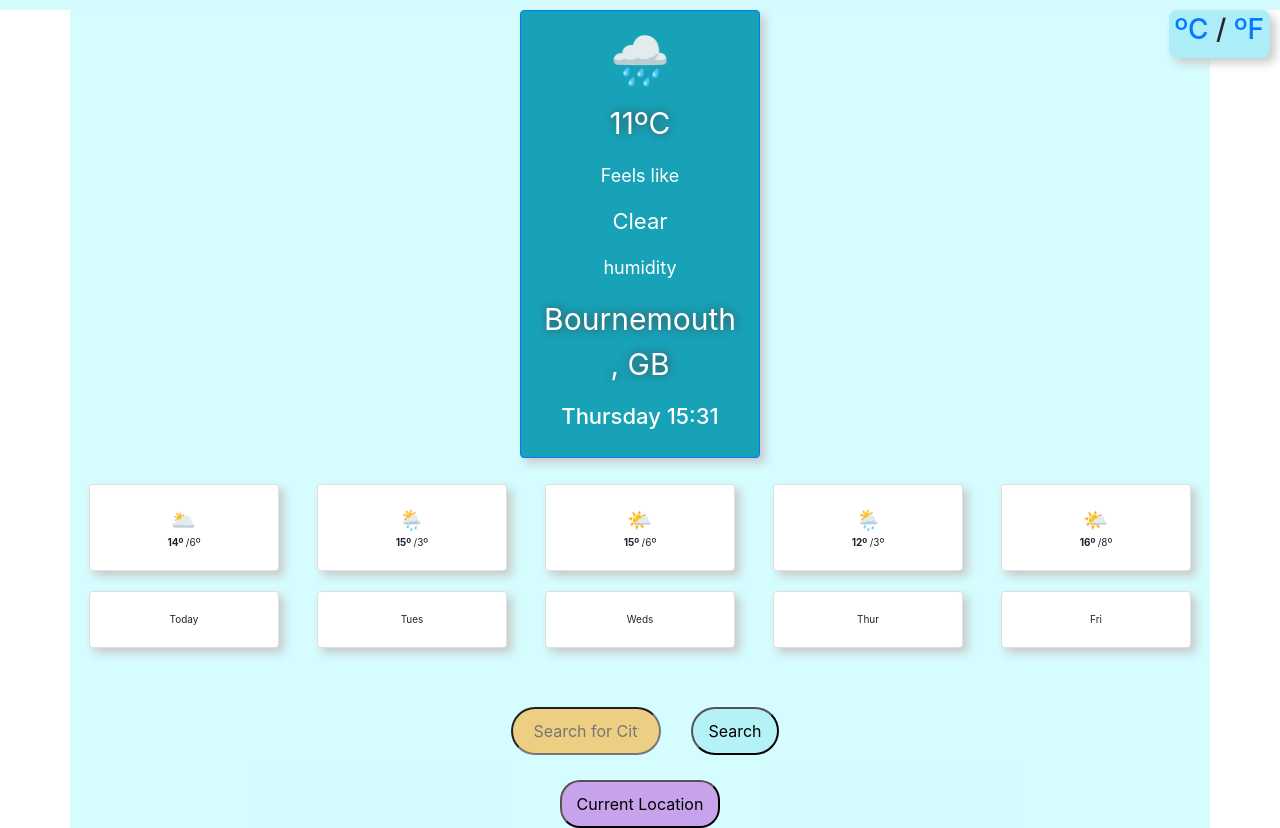
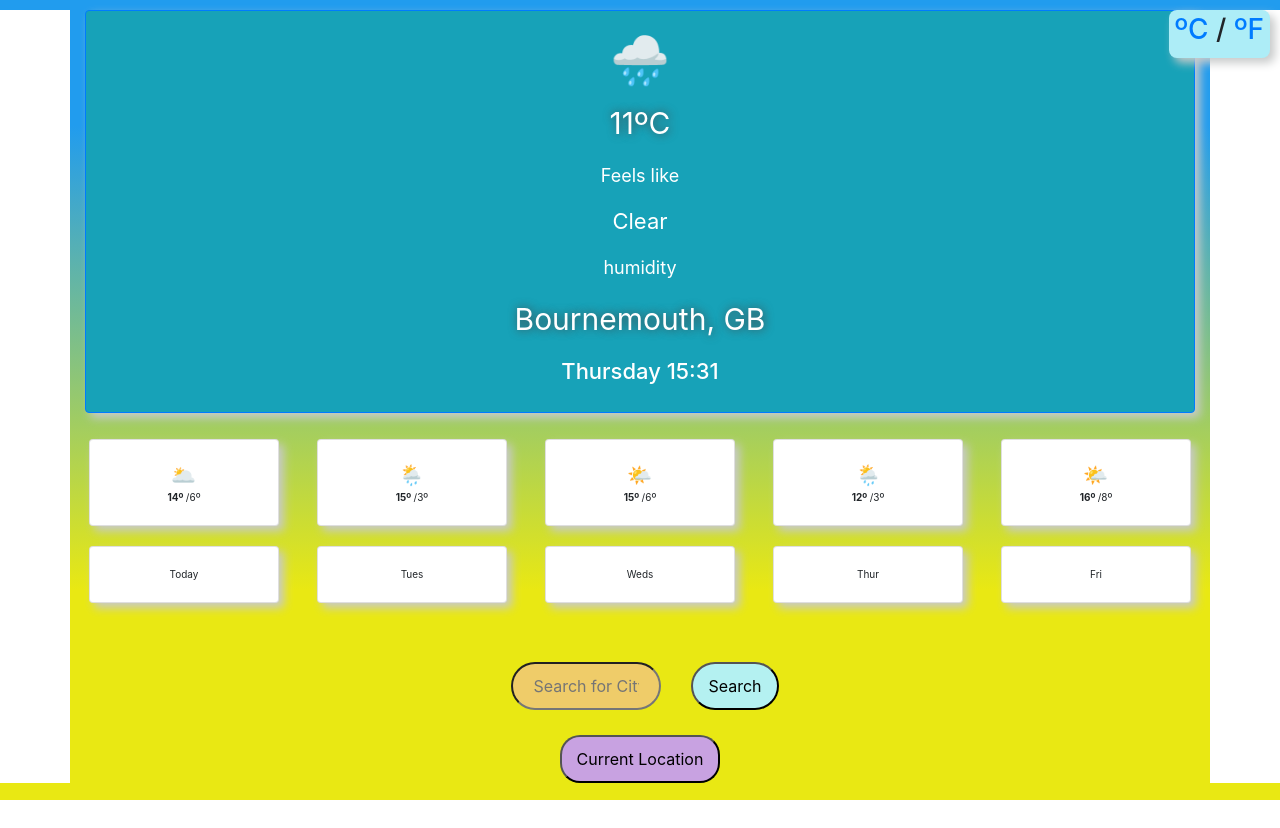
Before and after one commit to CKGardner87/shecodes-weather-app, a plain HTML site: page index.html in a window 1280 px wide. After the commit the page ends 800 px from the top, so only its background shows below. Drawn offline with nearby package versions, Linux system fonts and the light colour scheme.

Commit message:
change to background styling

```diff
--- a/index.html
+++ b/index.html
@@ -20,7 +20,7 @@
 
       <div
         class="card border-primary text-white bg-info mb-3 current-cond"
-        style="max-width: 15rem" >
+        >
         <div class="card-body">
           <h5 class="card-title" id = current-emoji>🌧</h5>
           <p class="card-text" id= "current-temp">11ºC</p>
--- a/src/styles.css
+++ b/src/styles.css
@@ -1,11 +1,19 @@
 html {
-  background-color: rgba(115, 243, 252, 0.3);
+  background: linear-gradient(
+    180deg,
+    rgb(33, 156, 238) 15%,
+    rgb(233, 232, 19) 75%
+  );
   background-size: 100%;
   min-height: 100%;
 }
 
 .container {
-  background-color: rgba(115, 243, 252, 0.3);
+  background: linear-gradient(
+    180deg,
+    rgb(33, 156, 238) 15%,
+    rgb(233, 232, 19) 75%
+  );
   background-size: 100%;
   min-height: 100%;
   padding: 0;
```
Also changed, not shown: 1 other file.
